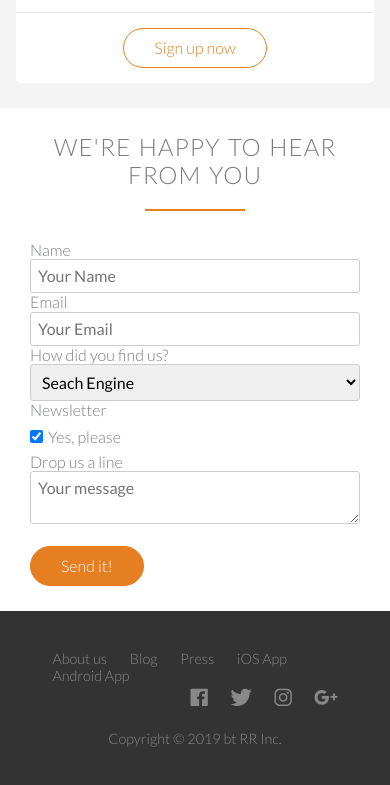
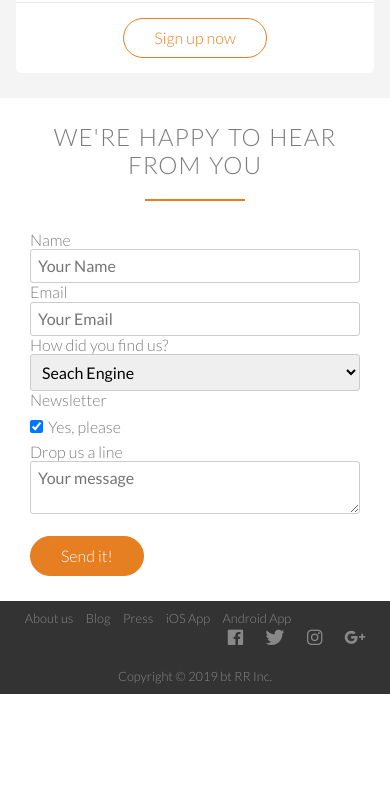
Before and after one commit to raghav2084/restaurant-website, a website: page main.html in a window 390 px wide. Shown: the part 6278-7063 px from the top of the page. After the commit the page ends 6972 px from the top, so only its background shows below. Drawn offline with nearby package versions, Linux system fonts and the light colour scheme.

Commit message:
fixed media query for small screens

```diff
--- a/resources/css/queries.css
+++ b/resources/css/queries.css
@@ -76,4 +76,10 @@
 @media only screen and (max-width: 480px){
 	section {padding: 25px 0;}
 	.contact-form {width: 100%}
+	.btn-app img {height: 40px;}
+	footer {padding: 10px;
+			font-size: 80%;}
+	.footer-nav li{margin-right: 10px;}
+
+	.social-links{float: center; }
 }
```
